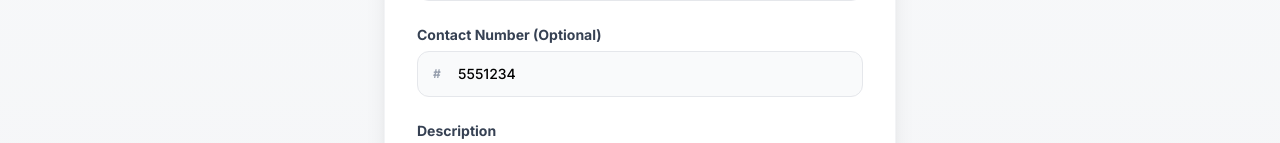
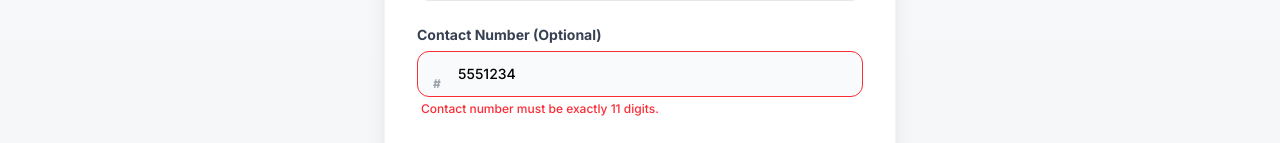
Before and after one commit to Sedictt/Ai-Assited-Barangay-Complaint, a React (Vite) app: page / in a window 1280 px wide. Both pictures are taken after typing "Sample", "Sample", "5551234", "Sample" into the empty fields and a click on the button "Submit Complaint". Shown: the part 454-597 px from the top of the page. Built offline with nearby package versions, Linux system fonts and the light colour scheme; no server answers; the database is empty.

Commit message:
feat: add ResidentView component for residents to submit complaints with photo upload and AI analysis

```diff
--- a/components/ResidentView.tsx
+++ b/components/ResidentView.tsx
@@ -16,6 +16,7 @@ const ResidentView: React.FC<ResidentViewProps> = ({ addComplaint, role }) => {
     const [description, setDescription] = useState('');
     const [location, setLocation] = useState('');
     const [contactNumber, setContactNumber] = useState('');
+    const [contactError, setContactError] = useState('');
     const [category, setCategory] = useState('Sanitation');
     const [isSubmitting, setIsSubmitting] = useState(false);
     const [showSuccess, setShowSuccess] = useState(false);
@@ -86,15 +87,16 @@ const ResidentView: React.FC<ResidentViewProps> = ({ addComplaint, role }) => {
 
         if (contactNumber) {
             if (contactNumber.length !== 11) {
-                alert("Contact number must be exactly 11 digits.");
+                setContactError("Contact number must be exactly 11 digits.");
                 return;
             }
             if (!contactNumber.startsWith('09')) {
-                alert("Contact number must start with '09'.");
+                setContactError("Contact number must start with '09'.");
                 return;
             }
         }
 
+        setContactError('');
         setIsSubmitting(true);
 
         try {
@@ -253,11 +255,15 @@ const ResidentView: React.FC<ResidentViewProps> = ({ addComplaint, role }) => {
                                             const val = e.target.value;
                                             if (/^\d*$/.test(val) && val.length <= 11) {
                                                 setContactNumber(val);
+                                                setContactError('');
                                             }
                                         }}
                                         placeholder="e.g. 09123456789"
-                                        className="block w-full pl-10 pr-3 py-3 border border-gray-200 rounded-xl leading-5 bg-gray-50 placeholder-gray-400 focus:outline-none focus:bg-white focus:ring-2 focus:ring-blue-500/20 focus:border-blue-500 transition-all sm:text-sm font-medium"
+                                        className={`block w-full pl-10 pr-3 py-3 border rounded-xl leading-5 bg-gray-50 placeholder-gray-400 focus:outline-none focus:bg-white focus:ring-2 transition-all sm:text-sm font-medium ${contactError ? 'border-red-500 focus:ring-red-500/20 focus:border-red-500' : 'border-gray-200 focus:ring-blue-500/20 focus:border-blue-500'}`}
                                     />
+                                    {contactError && (
+                                        <p className="text-xs text-red-500 mt-1 ml-1 font-medium">{contactError}</p>
+                                    )}
                                 </div>
                             </div>
 
```
